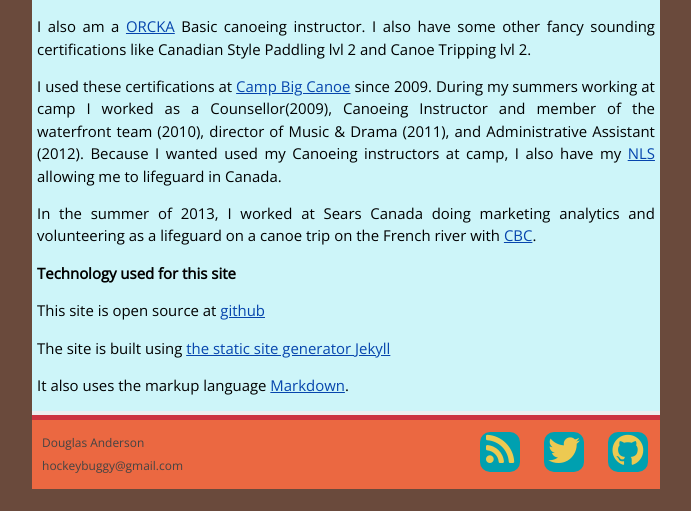
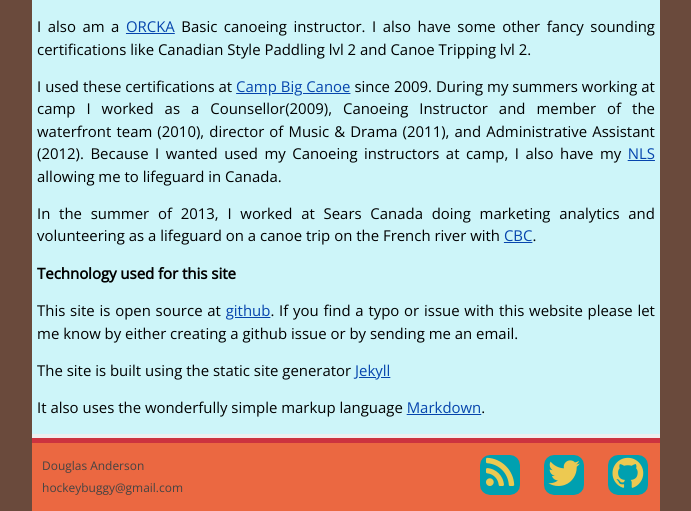
Before and after one commit to hockeybuggy/hockeybuggy.com, a Jekyll site: the page built from about.md, in a window 1280 px wide. Shown: the part 997-1508 px from the top of the page, without its empty margins (294-985 px from the left). Built offline with Jekyll 4.4.1, drawn with Linux system fonts in a browser that asks for light colours; Markdown is read by kramdown in place of the engine named in the settings; before the commit the page ends 1486 px from its top, so only the background shows below that.

Commit message:
Updated the about page a bit

```diff
--- a/about.md
+++ b/about.md
@@ -26,11 +26,13 @@ volunteering as a lifeguard on a canoe trip on the French river with [CBC][CBC].
 
 ## Technology used for this site
 
-This site is open source at [github][GITHUB]
+This site is open source at [github][GITHUB]. If you find a typo or issue with
+this website please let me know by either creating a github issue or by sending
+me an email.
 
-The site is built using [the static site generator Jekyll][JEKYLL]
+The site is built using the static site generator [Jekyll][JEKYLL]
 
-It also uses the markup language [Markdown][MARKDOWN].
+It also uses the wonderfully simple markup language [Markdown][MARKDOWN].
 
 [UOG]: http://www.socs.uoguelph.ca/
 [CBC]: http://campbigcanoe.ca
```
